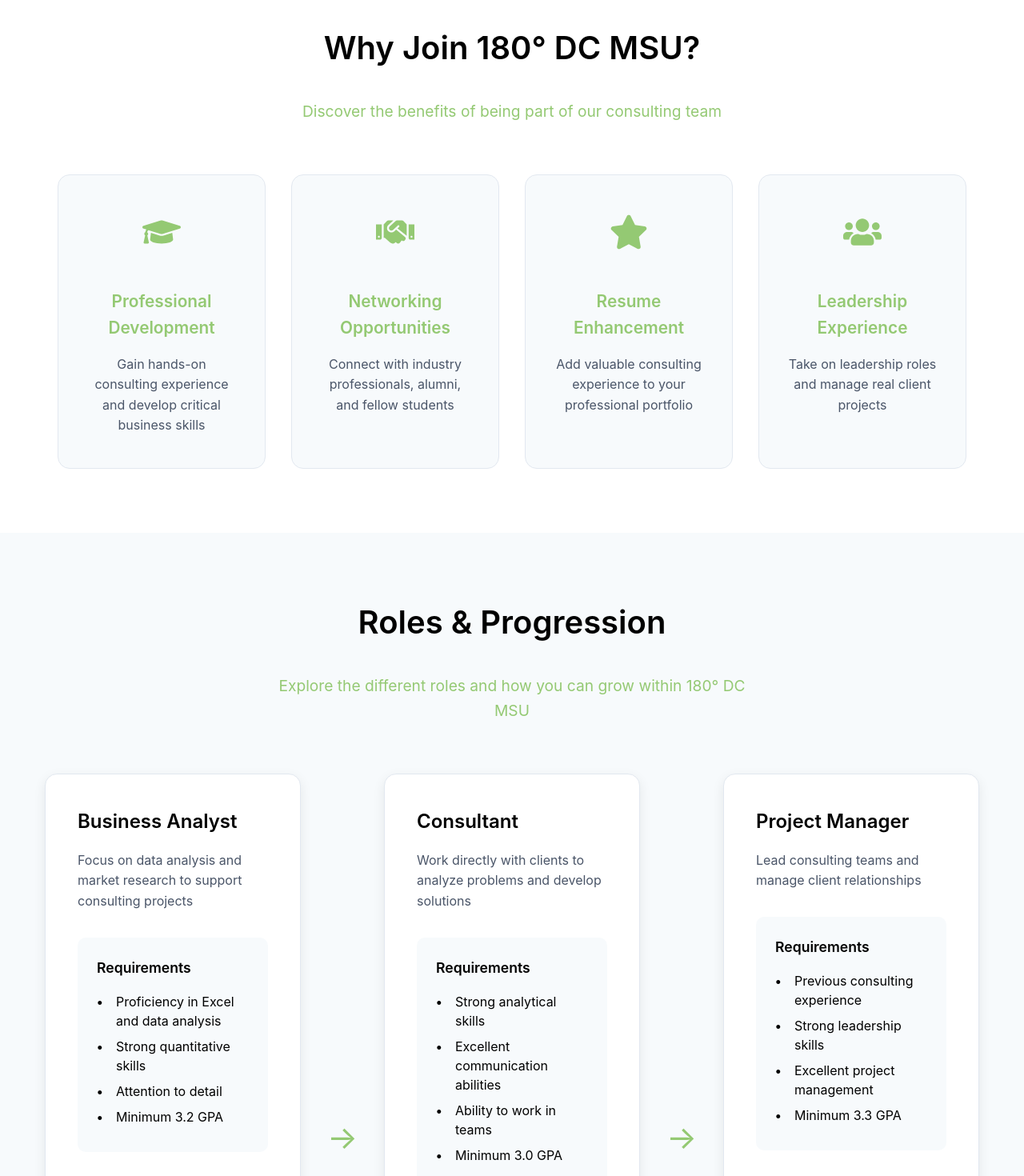
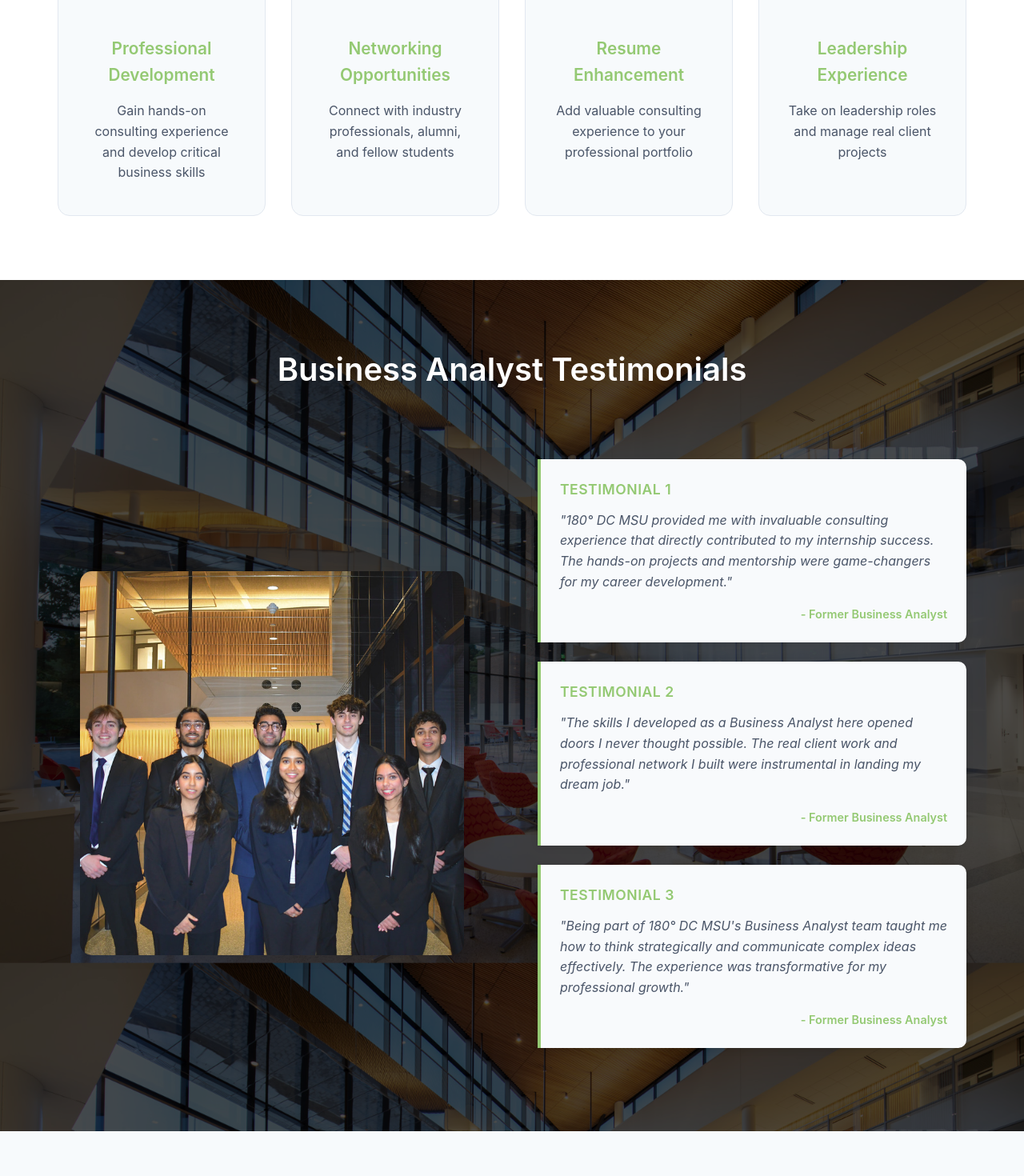
Before and after one commit to akhilkadari/180-website, a React (Create React App) app: page /join-us in a window 1280 px wide. Shown: the part 1160-2630 px from the top of the page at 80% size. Built offline with nearby package versions, Linux system fonts and the light colour scheme.

Commit message:
join us framework done

```diff
--- a/src/pages/About.css
+++ b/src/pages/About.css
@@ -313,7 +313,7 @@
   display: grid;
   grid-template-columns: 1fr 1fr;
   gap: 4rem;
-  align-items: start;
+  align-items: center;
   margin-top: 0;
 }
 
--- a/src/pages/JoinUs.css
+++ b/src/pages/JoinUs.css
@@ -1,8 +1,7 @@
 /* Join Hero Section */
 .join-hero {
   position: relative;
-  height: 80vh;
-  min-height: 600px;
+  height: 100vh;
   color: white;
   display: flex;
   align-items: center;
@@ -107,7 +106,7 @@
 
 /* Benefits Section */
 .benefits-section {
-  padding: 5rem 0;
+  padding: 3rem 0 5rem 0;
   background: white;
 }
 
@@ -179,6 +178,9 @@
   min-width: 320px;
   max-width: 350px;
   flex: 1 1 320px;
+  display: flex;
+  flex-direction: column;
+  min-height: 600px;
 }
 
 .role-arrow {
@@ -205,12 +207,14 @@
   line-height: 1.6;
   margin-bottom: 2rem;
   font-size: 1rem;
+  flex-shrink: 0;
 }
 
 .role-details {
   display: flex;
   flex-direction: column;
   gap: 2rem;
+  flex: 1;
 }
 
 .responsibilities,
@@ -218,6 +222,9 @@
   background: #f7fafc;
   padding: 1.5rem;
   border-radius: 10px;
+  flex: 1;
+  display: flex;
+  flex-direction: column;
 }
 
 .responsibilities h4,
@@ -710,3 +717,77 @@
 .responsibilities li::before {
   color: #000000 !important;
 }
+
+/* Business Analyst Section */
+.business-analyst-section {
+  background: linear-gradient(rgba(0, 0, 0, 0.7), rgba(0, 0, 0, 0.7)), url('/public/minskoff.jpg');
+  background-size: cover;
+  background-position: center;
+  background-attachment: fixed;
+  padding: 5rem 0;
+  position: relative;
+}
+
+.business-analyst-section::before {
+  content: '';
+  position: absolute;
+  top: 0;
+  left: 0;
+  right: 0;
+  bottom: 0;
+  background: url('/public/minskoff.jpg');
+  background-size: cover;
+  background-position: center;
+  background-attachment: fixed;
+  filter: blur(8px);
+  z-index: -1;
+}
+
+.business-analyst-section .section-header h2 {
+  color: white;
+}
+
+.business-analyst-section .section-header p {
+  color: #f7fafc;
+}
+
+/* Testimonial Placeholders */
+.testimonial-placeholder {
+  background: #f8fafc;
+  border-left: 4px solid #94C973;
+  padding: 1.5rem;
+  border-radius: 0 10px 10px 0;
+  margin-bottom: 1.5rem;
+  box-shadow: 0 2px 8px rgba(0, 0, 0, 0.1);
+  transition: all 0.3s ease;
+}
+
+.testimonial-placeholder:hover {
+  transform: translateY(-2px);
+  box-shadow: 0 4px 12px rgba(148, 201, 115, 0.2);
+}
+
+.testimonial-placeholder h4 {
+  color: #94C973;
+  font-size: 1.1rem;
+  font-weight: 600;
+  margin-bottom: 0.75rem;
+  text-transform: uppercase;
+  letter-spacing: 0.5px;
+}
+
+.testimonial-placeholder p {
+  color: #4a5568;
+  font-size: 1rem;
+  line-height: 1.6;
+  margin-bottom: 1rem;
+  font-style: italic;
+}
+
+.testimonial-author {
+  color: #94C973;
+  font-size: 0.9rem;
+  font-weight: 600;
+  display: block;
+  text-align: right;
+}
--- a/src/pages/JoinUs.js
+++ b/src/pages/JoinUs.js
@@ -88,7 +88,7 @@
     },
     {
       title: "Project Manager",
-      description: "Lead consulting teams and manage client relationships",
+      description: "Lead consulting teams and manage all contact with clients and the team",
       requirements: [
         "Previous consulting experience",
         "Strong leadership skills",
@@ -203,6 +203,9 @@
               <h1>Join Our Team</h1>
               <p>Become part of the premier student consulting organization at MSU</p>
               <p>We're looking for passionate students who want to make a real impact in the business world while developing their professional skills.</p>
+              <a href="/contact" className="btn btn-primary">
+                Apply Now <FaArrowRight />
+              </a>
             </motion.div>
 
             <motion.div
@@ -223,24 +226,7 @@
         </div>
       </section>
 
-      {/* Apply CTA */}
-      <section className="apply-cta">
-        <div className="container">
-          <motion.div
-            initial={{ opacity: 0, y: 30 }}
-            whileInView={{ opacity: 1, y: 0 }}
-            transition={{ duration: 0.6 }}
-            viewport={{ once: true }}
-            className="cta-content"
-          >
-            <h2>Ready to Join Our Team?</h2>
-            <p>Take the first step towards an exciting consulting career with 180° DC MSU</p>
-            <a href="/contact" className="btn btn-primary">
-              Apply Now <FaArrowRight />
-            </a>
-          </motion.div>
-        </div>
-      </section>
+
 
       {/* Why Join Section */}
       <section ref={benefitsRef} className="benefits-section">
@@ -252,7 +238,6 @@
             className="section-header"
           >
             <h2>Why Join 180° DC MSU?</h2>
-            <p>Discover the benefits of being part of our consulting team</p>
           </motion.div>
 
           <div className="benefits-grid">
@@ -270,6 +255,50 @@
                 <p>{benefit.description}</p>
               </motion.div>
             ))}
+          </div>
+        </div>
+      </section>
+
+      {/* Business Analysts Section */}
+      <section className="business-analyst-section">
+        <div className="container">
+          <motion.div
+            initial={{ opacity: 0, y: 30 }}
+            whileInView={{ opacity: 1, y: 0 }}
+            transition={{ duration: 0.6 }}
+            viewport={{ once: true }}
+            className="section-header"
+          >
+            <h2>Business Analyst Testimonials</h2>
+          </motion.div>
+
+          <div className="ba-grid">
+            <div className="ba-image">
+              <img
+                src="/ba_pic.jpeg"
+                alt="Business Analyst Team"
+                className="ba-photo"
+              />
+            </div>
+            <div className="ba-content">
+              <div className="testimonial-placeholder">
+                <h4>Testimonial 1</h4>
+                <p>"180° DC MSU provided me with invaluable consulting experience that directly contributed to my internship success. The hands-on projects and mentorship were game-changers for my career development."</p>
+                <span className="testimonial-author">- Former Business Analyst</span>
+              </div>
+
+              <div className="testimonial-placeholder">
+                <h4>Testimonial 2</h4>
+                <p>"The skills I developed as a Business Analyst here opened doors I never thought possible. The real client work and professional network I built were instrumental in landing my dream job."</p>
+                <span className="testimonial-author">- Former Business Analyst</span>
+              </div>
+
+              <div className="testimonial-placeholder">
+                <h4>Testimonial 3</h4>
+                <p>"Being part of 180° DC MSU's Business Analyst team taught me how to think strategically and communicate complex ideas effectively. The experience was transformative for my professional growth."</p>
+                <span className="testimonial-author">- Former Business Analyst</span>
+              </div>
+            </div>
           </div>
         </div>
       </section>
@@ -425,40 +454,6 @@
         </div>
       </section>
 
-      {/* Business Analysts Section */}
-      <section className="business-analyst-section">
-        <div className="container">
-          <motion.div
-            initial={{ opacity: 0, y: 30 }}
-            whileInView={{ opacity: 1, y: 0 }}
-            transition={{ duration: 0.6 }}
-            viewport={{ once: true }}
-            className="section-header"
-          >
-            <h2>Business Analysts</h2>
-          </motion.div>
-
-          <div className="ba-grid">
-            <div className="ba-image">
-              <img
-                src="/ba_pic.jpeg"
-                alt="Business Analyst Team"
-                className="ba-photo"
-              />
-            </div>
-            <div className="ba-content">
-              <h3>Professional Development</h3>
-              <ul className="ba-bullets">
-                <li><strong>Comprehensive Training:</strong> Workshops on problem-solving, consulting frameworks, and client communication.</li>
-                <li><strong>Mentorship and Support:</strong> Access to experienced project managers and mentors who provide guidance throughout your consulting journey.</li>
-                <li><strong>Career Development:</strong> Resume reviews and interview preparation tailored to your industry.</li>
-                <li><strong>Real-World Project Experience:</strong> Collaboration on meaningful projects with socially conscious organizations, locally and globally.</li>
-                <li><strong>Community and Connections:</strong> Access to a diverse and supportive network of current members and alumni who have excelled in consulting, finance, tech, and more.</li>
-              </ul>
-            </div>
-          </div>
-        </div>
-      </section>
     </div>
   );
 };
```
